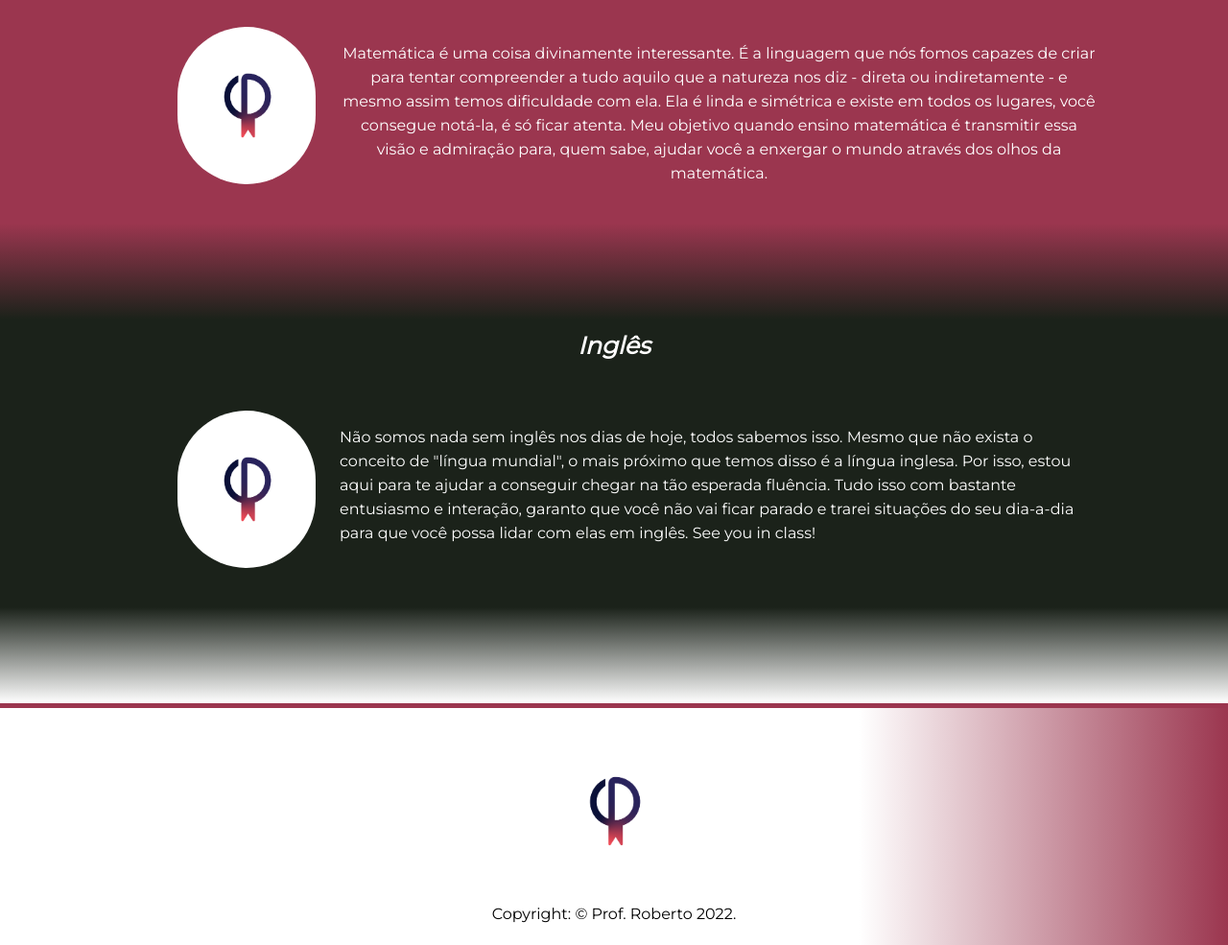
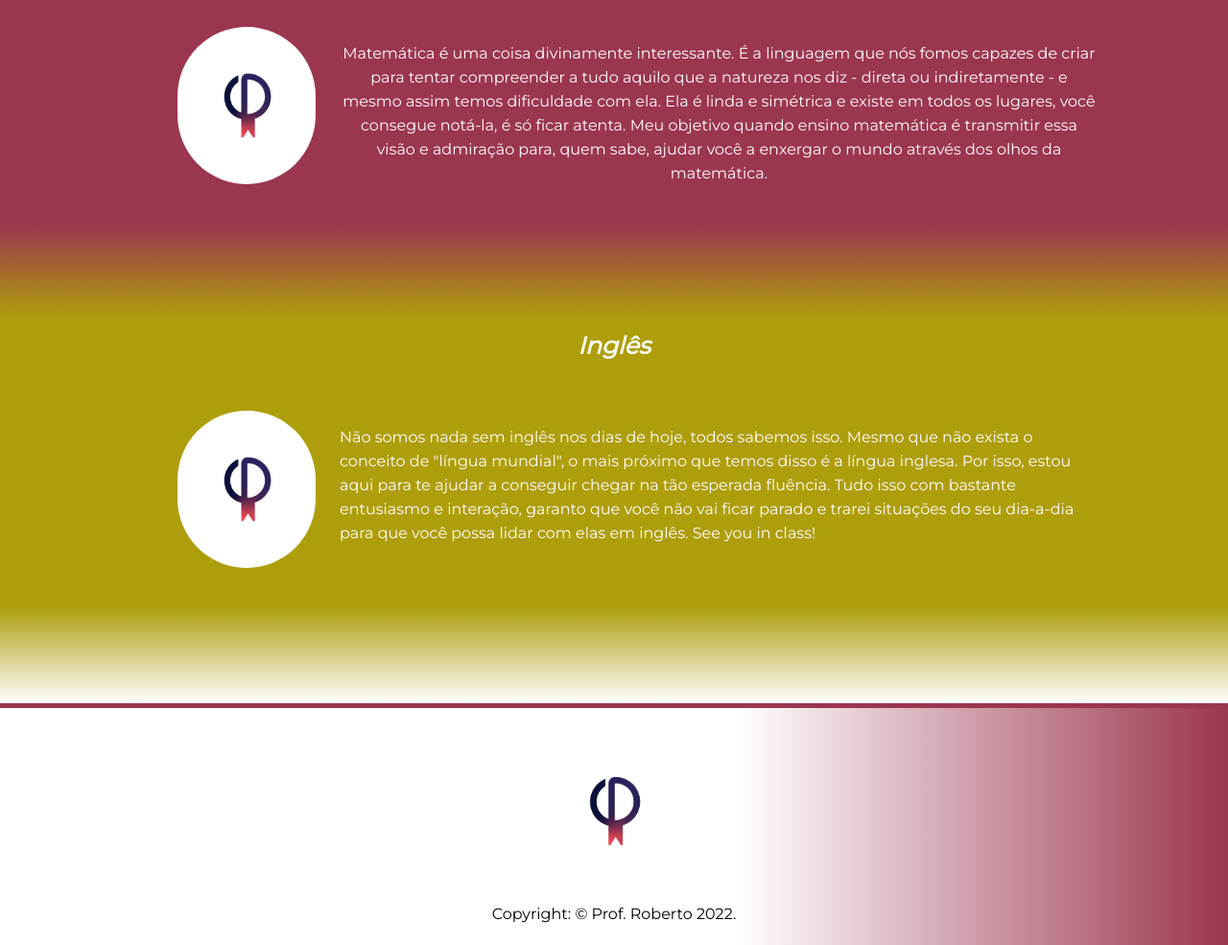
Before and after one commit to robalvess/meu-site, a plain HTML site: page index.html in a window 1280 px wide. Shown: the part 1417-2402 px from the top of the page at 96% size. Drawn offline with Linux system fonts and the light colour scheme.

Commit message:
alterando a cor da parte do inglês

```diff
--- a/index.html
+++ b/index.html
@@ -18,7 +18,7 @@
 
                 <nav>
                     <ul class="navegacao">
-                        <li><a href="home.html">Página Inicial</a></li>
+                        <li><a href="index.html">Página Inicial</a></li>
                         <li><a href="precos.html">Preços</a></li>
                         <li><a href="contato.html">Contato</a></li>
                     </ul>
--- a/style.css
+++ b/style.css
@@ -139,24 +139,24 @@ h2{
 
 .divisor-2{
     height: 100px;
-    background: linear-gradient(rgb(155,54,79),rgb(27, 34, 26))
+    background: linear-gradient(rgb(155,54,79),rgb(174, 158, 12))
 }
 
 .ingles{
-    background: rgb(27, 34, 26);
+    background: rgb(174, 158, 12);
     color: white;
     padding-bottom: 25px;
 }
 
 .divisor-3{
     height: 100px;
-    background: linear-gradient(rgb(27, 34, 26),white);
+    background: linear-gradient(rgb(174, 158, 12),white);
 }
 
 /* Rodapé */
 
 footer{
-    background: linear-gradient(90deg, white 70%, rgb(155,54,79));
+    background: linear-gradient(90deg, white 60%, rgb(155,54,79));
     width: 100%;
     margin: auto;
     text-align: center;
```
